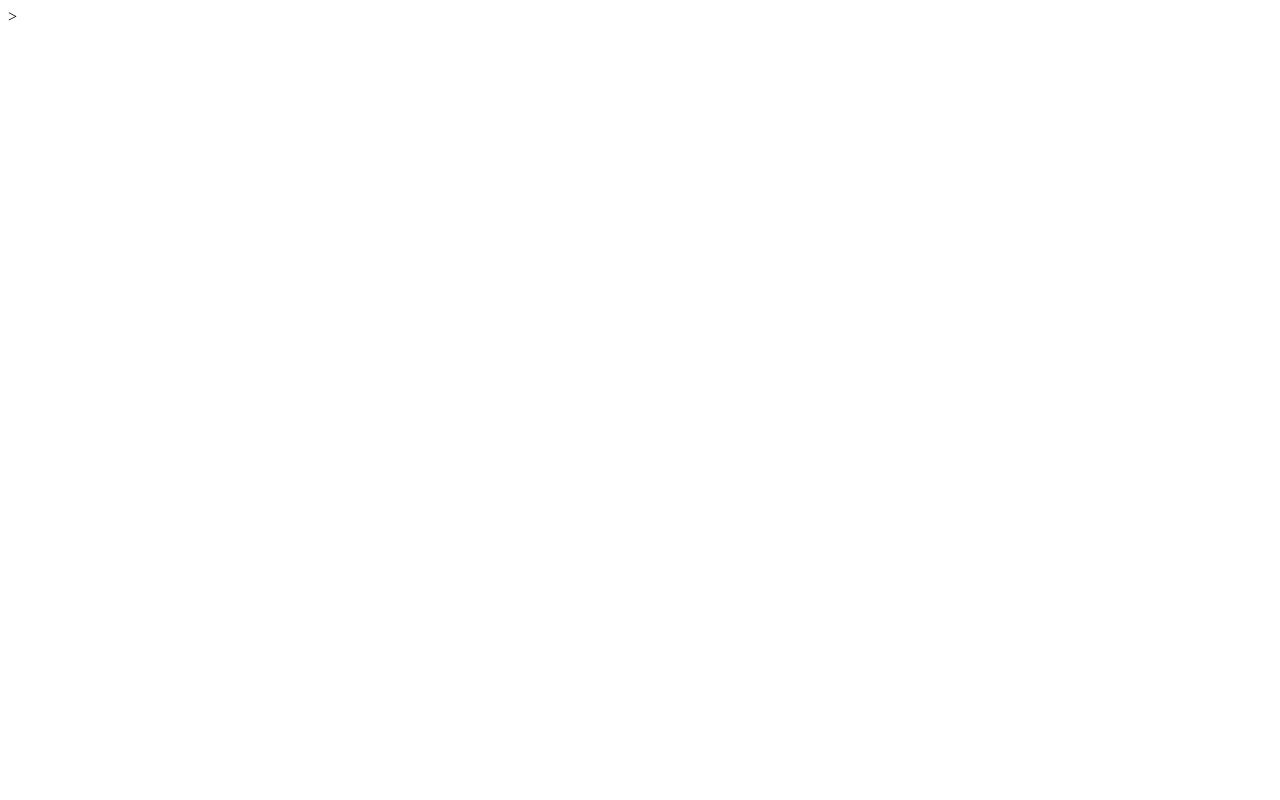
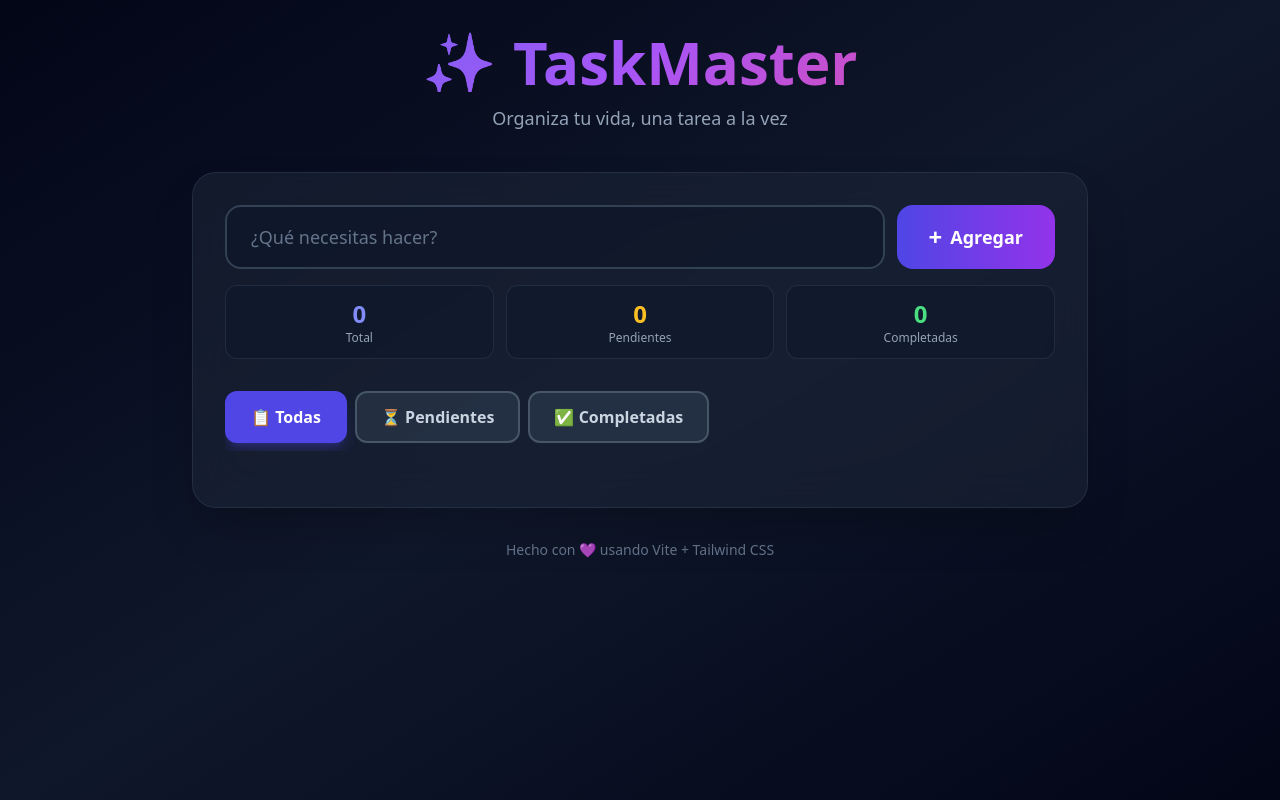
Before and after one commit to AlejoBrites/lista-de-tareas, a website built with Vite: page index.html in a window 1280 px wide. Built offline with nearby package versions, Linux system fonts and the light colour scheme.

Commit message:
feat:Agrego el maquetado

```diff
--- a/index.html
+++ b/index.html
@@ -1,11 +1,140 @@
-><!DOCTYPE html>
-<html lang="en">
-  <head>
-    <meta charset="UTF-8">
-    <meta name="viewport" content="width=device-width, initial-scale=1.0">
-    <title>Document</title>
-  </head>
-    <body>
+<!DOCTYPE html>
+<html lang="es">
+<head>
+  <meta charset="UTF-8">
+  <meta name="viewport" content="width=device-width, initial-scale=1.0">
+  <title>TaskMaster - Tu Lista de Tareas</title>
+  <link rel="stylesheet" href="/style.css">
+</head>
+<body class="min-h-screen p-4 sm:p-8">
 
-    </body>
+  <div class="max-w-4xl mx-auto">
+
+    <!-- Header -->
+    <header class="text-center mb-10">
+      <h1 class="text-6xl font-black mb-3 gradient-text">
+        ✨ TaskMaster
+      </h1>
+      <p class="text-slate-400 text-lg">
+        Organiza tu vida, una tarea a la vez
+      </p>
+    </header>
+
+    <!-- Main Container -->
+    <div class="bg-slate-800/50 backdrop-blur-xl rounded-3xl p-6 sm:p-8 shadow-2xl border border-slate-700/50">
+
+      <!-- Input Section -->
+      <div class="mb-8">
+        <div class="flex gap-3 mb-4">
+          <input
+            type="text"
+            id="taskInput"
+            placeholder="¿Qué necesitas hacer?"
+            autocomplete="off"
+            class="flex-1 px-6 py-4 bg-slate-900/80 text-slate-100 text-lg border-2 border-slate-700
+                   rounded-2xl placeholder:text-slate-500
+                   focus:outline-none focus:border-indigo-500 focus:ring-4 focus:ring-indigo-500/20
+                   transition-all duration-300"
+          >
+          <button
+            id="addBtn"
+            class="px-8 py-4 bg-gradient-to-r from-indigo-600 to-purple-600 text-white font-bold text-lg
+                   rounded-2xl hover:-translate-y-1 hover:shadow-xl hover:shadow-indigo-500/40
+                   active:translate-y-0 transition-all duration-300 flex items-center gap-2
+                   disabled:opacity-50 disabled:cursor-not-allowed disabled:hover:translate-y-0"
+          >
+            <span class="text-2xl leading-none">+</span>
+            <span class="hidden sm:inline">Agregar</span>
+          </button>
+        </div>
+
+        <!-- Stats -->
+        <div class="flex gap-3 text-sm">
+          <div class="flex-1 bg-slate-900/50 rounded-xl p-3 text-center border border-slate-700/50">
+            <div class="text-2xl font-bold text-indigo-400" id="totalCount">0</div>
+            <div class="text-slate-400 text-xs">Total</div>
+          </div>
+          <div class="flex-1 bg-slate-900/50 rounded-xl p-3 text-center border border-slate-700/50">
+            <div class="text-2xl font-bold text-amber-400" id="pendingCount">0</div>
+            <div class="text-slate-400 text-xs">Pendientes</div>
+          </div>
+          <div class="flex-1 bg-slate-900/50 rounded-xl p-3 text-center border border-slate-700/50">
+            <div class="text-2xl font-bold text-green-400" id="completedCount">0</div>
+            <div class="text-slate-400 text-xs">Completadas</div>
+          </div>
+        </div>
+      </div>
+
+      <!-- Filters -->
+      <div class="flex gap-2 mb-6 overflow-x-auto pb-2">
+        <button
+          class="filter-btn px-6 py-3 bg-indigo-600 text-white border-2 border-indigo-600
+                 rounded-xl font-semibold whitespace-nowrap transition-all duration-300
+                 hover:bg-indigo-700 shadow-lg shadow-indigo-600/30"
+          data-filter="all"
+        >
+          📋 Todas
+        </button>
+        <button
+          class="filter-btn px-6 py-3 bg-slate-700/50 text-slate-300 border-2 border-slate-600
+                 rounded-xl font-semibold whitespace-nowrap transition-all duration-300
+                 hover:bg-slate-600 hover:text-white"
+          data-filter="pending"
+        >
+          ⏳ Pendientes
+        </button>
+        <button
+          class="filter-btn px-6 py-3 bg-slate-700/50 text-slate-300 border-2 border-slate-600
+                 rounded-xl font-semibold whitespace-nowrap transition-all duration-300
+                 hover:bg-slate-600 hover:text-white"
+          data-filter="completed"
+        >
+          ✅ Completadas
+        </button>
+      </div>
+
+      <!-- Task List -->
+      <div class="mb-6">
+        <ul id="taskList" class="space-y-3"></ul>
+
+        <!-- Empty State -->
+        <div
+          id="emptyState"
+          class="hidden text-center py-20 px-5"
+        >
+          <div class="text-7xl mb-6 animate-bounce">🎯</div>
+          <h3 class="text-2xl font-bold text-slate-300 mb-2">¡Empieza tu día productivo!</h3>
+          <p class="text-slate-400">Agrega tu primera tarea para comenzar</p>
+        </div>
+      </div>
+
+      <!-- Actions -->
+      <div class="flex gap-3">
+        <button
+          id="clearCompleted"
+          class="hidden flex-1 px-5 py-3 bg-slate-700/50 text-slate-300 border-2 border-slate-600
+                 rounded-xl font-semibold transition-all duration-300
+                 hover:bg-red-600 hover:text-white hover:border-red-600 hover:shadow-lg hover:shadow-red-600/30"
+        >
+          🗑️ Limpiar completadas
+        </button>
+        <button
+          id="deleteAll"
+          class="hidden flex-1 px-5 py-3 bg-slate-700/50 text-slate-300 border-2 border-slate-600
+                 rounded-xl font-semibold transition-all duration-300
+                 hover:bg-rose-600 hover:text-white hover:border-rose-600 hover:shadow-lg hover:shadow-rose-600/30"
+        >
+          💥 Eliminar todas
+        </button>
+      </div>
+    </div>
+
+    <!-- Footer -->
+    <footer class="text-center mt-8 text-slate-500 text-sm">
+      Hecho con 💜 usando Vite + Tailwind CSS
+    </footer>
+  </div>
+
+  <script type="module" src="/src/main.js"></script>
+</body>
 </html>
--- a/src/style.css
+++ b/src/style.css
@@ -0,0 +1,92 @@
+@tailwind base;
+@tailwind components;
+@tailwind utilities;
+
+@layer base {
+  body {
+    @apply bg-gradient-to-br from-slate-950 via-slate-900 to-slate-950;
+  }
+}
+
+@layer components {
+  .task-item {
+    animation: slideIn 0.4s cubic-bezier(0.4, 0, 0.2, 1);
+  }
+
+  .task-item-exit {
+    animation: slideOut 0.3s cubic-bezier(0.4, 0, 0.2, 1);
+  }
+
+  @keyframes slideIn {
+    from {
+      opacity: 0;
+      transform: translateX(-30px) scale(0.95);
+    }
+    to {
+      opacity: 1;
+      transform: translateX(0) scale(1);
+    }
+  }
+
+  @keyframes slideOut {
+    from {
+      opacity: 1;
+      transform: translateX(0) scale(1);
+    }
+    to {
+      opacity: 0;
+      transform: translateX(30px) scale(0.95);
+    }
+  }
+
+  @keyframes checkmark {
+    0% {
+      transform: scale(0) rotate(-45deg);
+    }
+    50% {
+      transform: scale(1.2) rotate(-45deg);
+    }
+    100% {
+      transform: scale(1) rotate(0deg);
+    }
+  }
+
+  .checkmark-animate {
+    animation: checkmark 0.4s cubic-bezier(0.4, 0, 0.2, 1);
+  }
+}
+
+@layer utilities {
+  .gradient-text {
+    background: linear-gradient(135deg, #6366f1 0%, #a855f7 50%, #ec4899 100%);
+    -webkit-background-clip: text;
+    -webkit-text-fill-color: transparent;
+    background-clip: text;
+  }
+
+  .glass-effect {
+    background: rgba(30, 41, 59, 0.5);
+    backdrop-filter: blur(12px);
+    border: 1px solid rgba(148, 163, 184, 0.1);
+  }
+}
+
+/* Scrollbar personalizado */
+::-webkit-scrollbar {
+  width: 8px;
+  height: 8px;
+}
+
+::-webkit-scrollbar-track {
+  background: rgba(15, 23, 42, 0.5);
+  border-radius: 10px;
+}
+
+::-webkit-scrollbar-thumb {
+  background: rgba(100, 116, 139, 0.5);
+  border-radius: 10px;
+}
+
+::-webkit-scrollbar-thumb:hover {
+  background: rgba(148, 163, 184, 0.7);
+}
```
